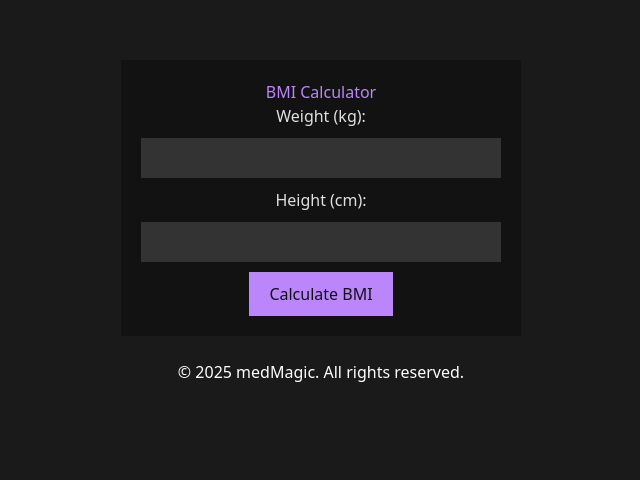
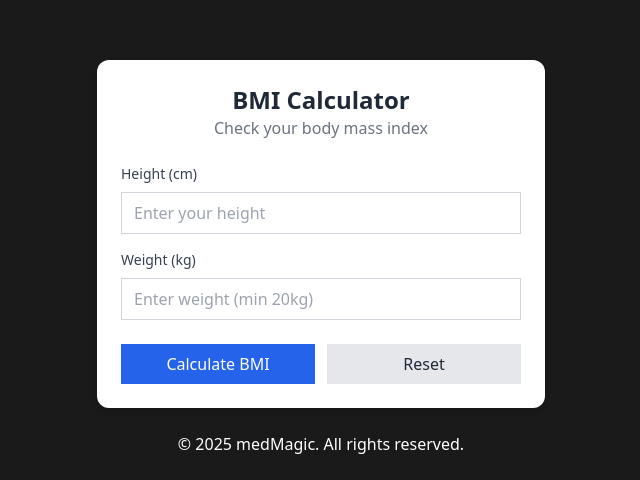
Before and after one commit to Saim-Maqsood-22/FYP, a Next.js app: page / in a window 1280 px wide. Shown: the part 809-1289 px from the top of the page, without its empty margins (319-959 px from the left). Before the commit the page ends 1217 px from the top, so only its background shows below. Built offline with nearby package versions, Linux system fonts and the light colour scheme; a web font is replaced by a local one.

Commit message:
change BMI calculator

```diff
--- a/app/components/BMI.jsx
+++ b/app/components/BMI.jsx
@@ -1,100 +1,216 @@
-"use client"
+"use client";
+
 import { useState } from 'react';
 
 const BMICalculator = () => {
+  const [height, setHeight] = useState('');
   const [weight, setWeight] = useState('');
-  const [height, setHeight] = useState('');
-  const [bmi, setBMI] = useState(null);
+  const [bmi, setBmi] = useState(null);
   const [category, setCategory] = useState('');
-  const [medicationRecommendation, setMedicationRecommendation] = useState(null);
-  const [weightError, setWeightError] = useState('');
-  const [heightError, setHeightError] = useState('');
+  const [errors, setErrors] = useState({
+    height: '',
+    weight: ''
+  });
 
-  const calculateBMI = () => {
-    setWeightError('');
-    setHeightError('');
+  const validateInput = (value, type) => {
+    const numValue = parseFloat(value);
+    if (isNaN(numValue)) {
+      return 'Please enter a valid number';
+    }
+    if (type === 'height') {
+      if (numValue <= 0) return 'Height must be greater than zero';
+      if (numValue > 300) return 'Height seems unrealistic (max 300cm)';
+    }
+    if (type === 'weight') {
+      if (numValue < 20) return 'Weight must be at least 20kg';
+      if (numValue > 500) return 'Weight seems unrealistic (max 500kg)';
+    }
+    return '';
+  };
 
-    if (!weight || weight < 45) { // Minimum weight is 45kg
-      setWeightError('Please enter a valid weight (minimum 45 kg).');
+  const handleCalculate = (e) => {
+    e.preventDefault();
+
+    const heightError = validateInput(height, 'height');
+    const weightError = validateInput(weight, 'weight');
+
+    setErrors({
+      height: heightError,
+      weight: weightError
+    });
+
+    if (heightError || weightError) {
+      setBmi(null);
+      setCategory('');
       return;
     }
 
-    if (!height || height <= 0) {
-      setHeightError('Please enter a valid height (greater than 0).');
-      return;
-    }
+    const heightInMeters = parseFloat(height) / 100;
+    const calculatedBmi = parseFloat(weight) / (heightInMeters * heightInMeters);
+    setBmi(parseFloat(calculatedBmi.toFixed(1)));
 
-    if (weight && height) {
-      const heightInMeters = height / 100;
-      const calculatedBMI = weight / (heightInMeters * heightInMeters);
-      setBMI(calculatedBMI.toFixed(2));
-
-      if (calculatedBMI < 18.5) {
+    if (calculatedBmi < 18.5) {
       setCategory('Underweight');
-        setMedicationRecommendation('Consult a doctor before taking any medication.');
-      } else if (calculatedBMI >= 18.5 && calculatedBMI < 25) {
+    } else if (calculatedBmi >= 18.5 && calculatedBmi < 25) {
       setCategory('Normal weight');
-        setMedicationRecommendation(null);
-      } else if (calculatedBMI >= 25 && calculatedBMI < 30) {
+    } else if (calculatedBmi >= 25 && calculatedBmi < 30) {
       setCategory('Overweight');
-        setMedicationRecommendation('For mild pain, consider standard OTC pain relievers. Consult a doctor for chronic issues.');
     } else {
       setCategory('Obese');
-        setMedicationRecommendation('Consult a doctor for appropriate medication and dosage.');
-      }
-    } else {
-      setBMI(null);
-      setCategory('');
-      setMedicationRecommendation(null);
     }
   };
 
+  const handleReset = () => {
+    setHeight('');
+    setWeight('');
+    setBmi(null);
+    setCategory('');
+    setErrors({ height: '', weight: '' });
+  };
+
+  const getCategoryColor = () => {
+    if (!category) return '';
+    if (category === 'Underweight') return 'bg-blue-100 text-blue-800';
+    if (category === 'Normal weight') return 'bg-green-100 text-green-800';
+    if (category === 'Overweight') return 'bg-yellow-100 text-yellow-800';
+    return 'bg-red-100 text-red-800';
+  };
+
   return (
-    <>
-      <div style={{ maxWidth: '400px', margin: '0 auto', padding: '20px', textAlign: 'center', backgroundColor: '#121212', color: '#e0e0e0' }}>
-        <h2 style={{ color: '#bb86fc' }}>BMI Calculator</h2>
-        <div>
-          <label style={{ color: '#e0e0e0' }}>Weight (kg): </label>
+    <div className="max-w-md mx-auto p-6 bg-white rounded-xl shadow-md overflow-hidden space-y-6">
+      <div className="text-center">
+        <h2 className="text-2xl font-bold text-gray-800">BMI Calculator</h2>
+        <p className="text-gray-500">Check your body mass index</p>
+      </div>
+
+      <form onSubmit={handleCalculate} className="space-y-4">
+        <div className="space-y-2">
+          <label htmlFor="height" className="block text-sm font-medium text-gray-700">
+            Height (cm)
+          </label>
           <input
-            type="number"
+            type="text"
+            id="height"
+            value={height}
+            onChange={(e) => setHeight(e.target.value)}
+            placeholder="Enter your height"
+            className={`w-full px-3 py-2 border rounded-lg focus:outline-none focus:ring-2 ${
+              errors.height
+                ? 'border-red-500 focus:ring-red-200'
+                : 'border-gray-300 focus:ring-blue-200'
+            }`}
+          />
+          {errors.height && (
+            <p className="mt-1 text-sm text-red-600">{errors.height}</p>
+          )}
+        </div>
+
+        <div className="space-y-2">
+          <label htmlFor="weight" className="block text-sm font-medium text-gray-700">
+            Weight (kg)
+          </label>
+          <input
+            type="text"
+            id="weight"
             value={weight}
             onChange={(e) => setWeight(e.target.value)}
-            style={{ margin: '10px 0', padding: '8px', width: '100%', boxSizing: 'border-box', backgroundColor: '#333', color: '#e0e0e0', border: 'none' }}
+            placeholder="Enter weight (min 20kg)"
+            className={`w-full px-3 py-2 border rounded-lg focus:outline-none focus:ring-2 ${
+              errors.weight
+                ? 'border-red-500 focus:ring-red-200'
+                : 'border-gray-300 focus:ring-blue-200'
+            }`}
           />
-          {weightError && <p style={{ color: 'red' }}>{weightError}</p>}
+          {errors.weight && (
+            <p className="mt-1 text-sm text-red-600">{errors.weight}</p>
+          )}
         </div>
-        <div>
-          <label style={{ color: '#e0e0e0' }}>Height (cm): </label>
-          <input
-            type="number"
-            value={height}
-            onChange={(e) => setHeight(e.target.value)}
-            style={{ margin: '10px 0', padding: '8px', width: '100%', boxSizing: 'border-box', backgroundColor: '#333', color: '#e0e0e0', border: 'none' }}
-          />
-          {heightError && <p style={{ color: 'red' }}>{heightError}</p>}
-        </div>
-        <button onClick={calculateBMI} style={{ padding: '10px 20px', backgroundColor: '#bb86fc', color: '#121212', border: 'none', cursor: 'pointer' }}>
+
+        <div className="flex space-x-3 pt-2">
+          <button
+            type="submit"
+            className="flex-1 bg-blue-600 hover:bg-blue-700 text-white py-2 px-4 rounded-lg font-medium transition duration-200"
+          >
             Calculate BMI
           </button>
+          <button
+            type="button"
+            onClick={handleReset}
+            className="flex-1 bg-gray-200 hover:bg-gray-300 text-gray-800 py-2 px-4 rounded-lg font-medium transition duration-200"
+          >
+            Reset
+          </button>
+        </div>
+      </form>
 
-        {bmi && (
-          <div style={{ marginTop: '20px' }}>
-            <p style={{ fontWeight: 'bold', fontSize: '1.2em', color: '#bb86fc' }}>Your BMI: {bmi}</p>
-            <p style={{ fontWeight: 'bold', fontSize: '1.2em', color: '#bb86fc' }}>Category: {category}</p>
-            {medicationRecommendation && (
-              <p style={{ color: '#ffeb3b', marginTop: '10px' }}>
-                {medicationRecommendation}
+      {bmi !== null && (
+        <div className="p-4 bg-gray-50 rounded-lg space-y-4 animate-fade-in">
+          <h3 className="text-lg font-semibold text-gray-800">Your Results</h3>
+          <div className="flex items-center justify-between">
+            <span className="text-gray-700">BMI:</span>
+            <strong className="text-2xl font-bold text-gray-900">{bmi}</strong>
+          </div>
+          <div className={`px-3 py-2 rounded-md text-center font-medium ${getCategoryColor()}`}>
+            {category}
+          </div>
+
+          <div className="space-y-2">
+            <div className="flex justify-between text-xs text-gray-500">
+              <span>Underweight</span>
+              <span>Normal</span>
+              <span>Overweight</span>
+              <span>Obese</span>
+            </div>
+            <div className="relative h-4 bg-gray-200 rounded-full overflow-hidden">
+              <div className="absolute inset-0 flex">
+                <div className={`h-full w-1/4 ${bmi < 18.5 ? 'bg-blue-500' : 'bg-blue-200'}`}></div>
+                <div className={`h-full w-1/4 ${
+                  bmi >= 18.5 && bmi < 25 ? 'bg-green-500' : 'bg-green-200'
+                }`}></div>
+                <div className={`h-full w-1/4 ${
+                  bmi >= 25 && bmi < 30 ? 'bg-yellow-500' : 'bg-yellow-200'
+                }`}></div>
+                <div className={`h-full w-1/4 ${
+                  bmi >= 30 ? 'bg-red-500' : 'bg-red-200'
+                }`}></div>
+              </div>
+              <div
+                className="absolute top-0 h-full w-1 bg-black"
+                style={{
+                  left: `${Math.min(Math.max((bmi / 40) * 100, 2.5), 97.5)}%`
+                }}
+              ></div>
+            </div>
+            <div className="flex justify-between text-xs text-gray-500">
+              <span>&lt; 18.5</span>
+              <span>18.5 - 24.9</span>
+              <span>25 - 29.9</span>
+              <span>≥ 30</span>
+            </div>
+          </div>
+
+          {/* WEIGHT LOSS TIPS SECTION (shown only if BMI ≥ 25) */}
+          {bmi >= 25 && (
+            <div className="mt-4 p-4 bg-blue-50 rounded-lg border border-blue-100">
+              <h4 className="font-bold text-blue-800 mb-2">Tips for Healthy Weight Loss:</h4>
+              <ul className="list-disc pl-5 space-y-1 text-sm text-gray-700">
+                <li><span className="font-semibold">🍎 Eat more protein & fiber</span> - Keeps you full longer (try eggs, beans, veggies)</li>
+                <li><span className="font-semibold">🚶 Walk 10,000 steps daily</span> - Burns ~300-500 calories</li>
+                <li><span className="font-semibold">💤 Sleep 7-9 hours</span> - Poor sleep increases hunger hormones</li>
+                <li><span className="font-semibold">🥤 Drink water before meals</span> - Reduces overeating</li>
+                <li><span className="font-semibold">🏋️ Strength train 2-3x/week</span> - Muscle burns more calories at rest</li>
+              </ul>
+              <p className="mt-3 text-xs text-blue-600">
+                <span className="font-semibold">Healthy goal:</span> Aim for 1-2 lbs (0.5-1 kg) weight loss per week.
               </p>
-            )}
-            {(category === 'Underweight' || category === 'Overweight' || category === 'Obese') && (
-              <p style={{ color: '#ffeb3b', marginTop: '10px' }}>
-                Please consult a physician for further evaluation.
+              <p className="mt-2 text-xs text-gray-500">
+                Always consult a doctor before starting a new diet/exercise plan.
               </p>
+            </div>
           )}
         </div>
       )}
     </div>
-    </>
   );
 };
 
```
Lines whose indentation alone changed are shown as unchanged.
